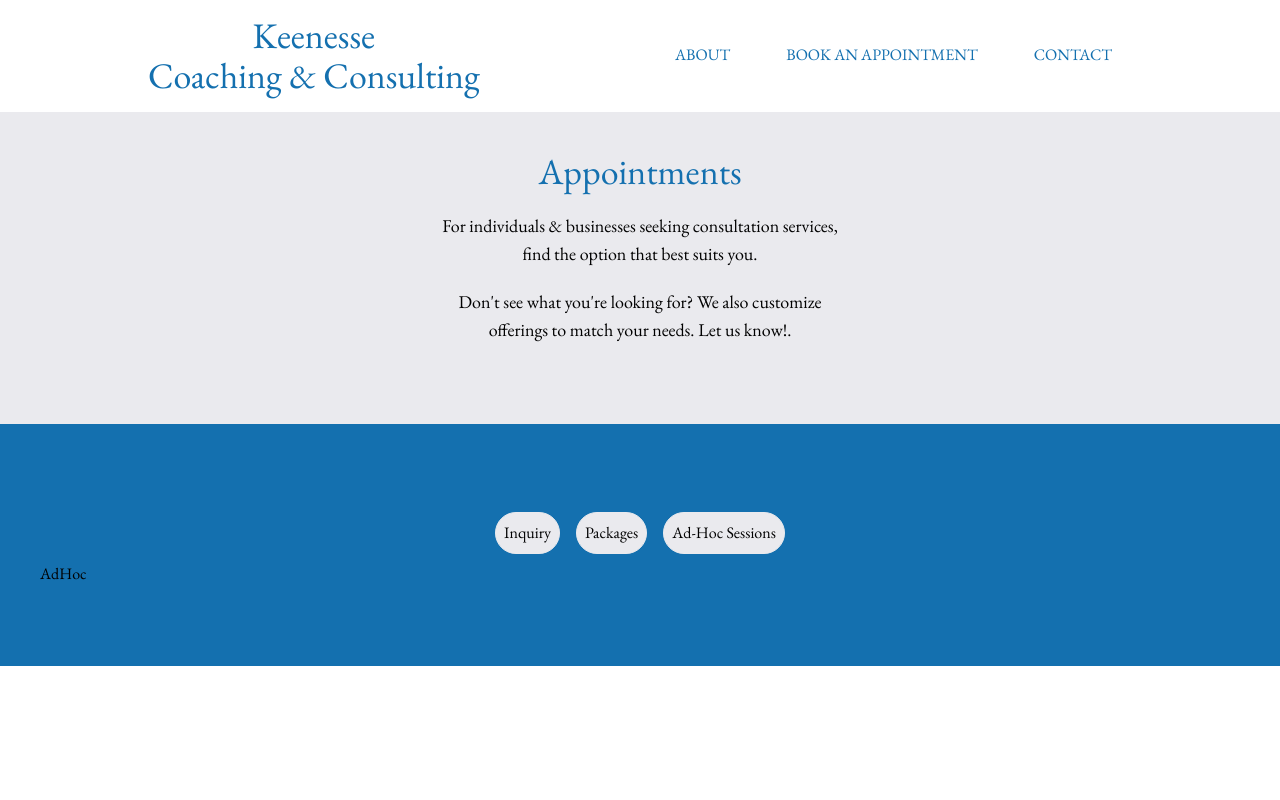
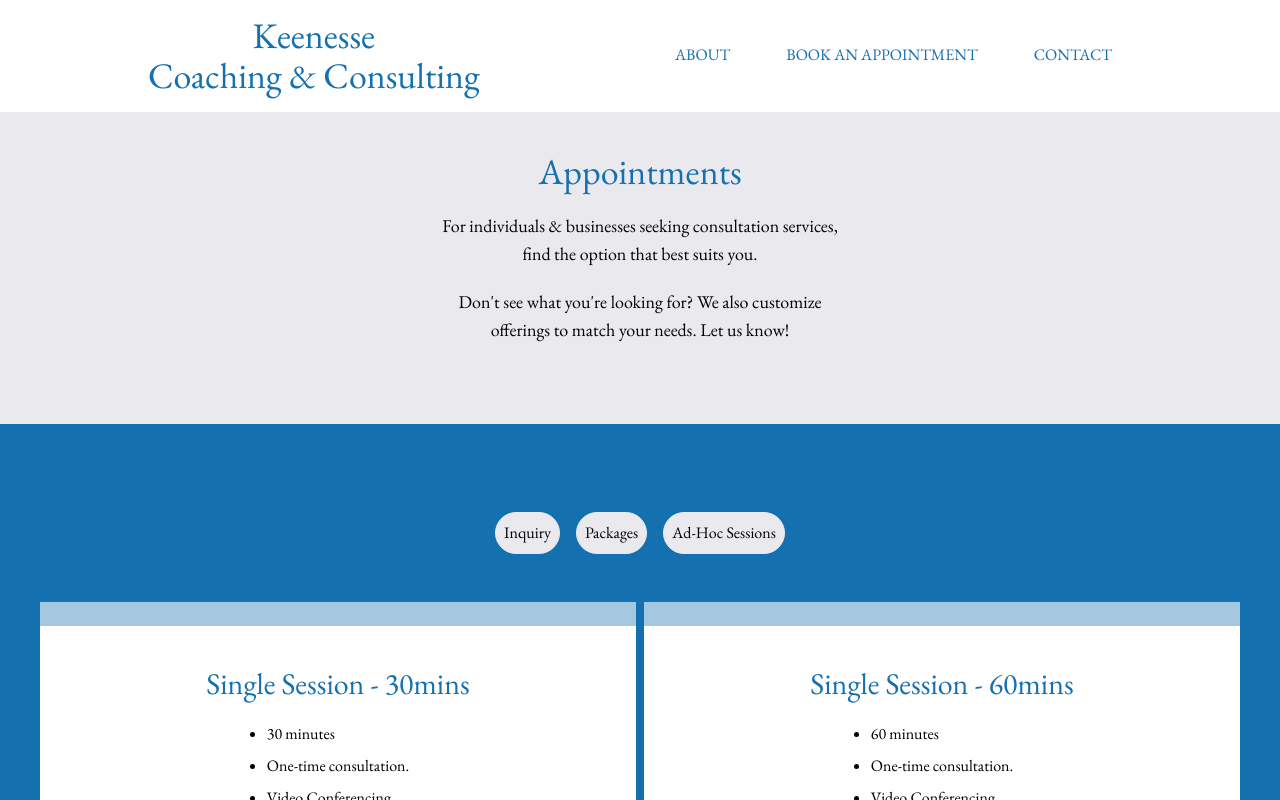
Before and after one commit to ybot1122/keenesse, a Next.js app: page /appointments in a window 1280 px wide. Both pictures are taken after a click on the button "Ad-Hoc Sessions". Shown: the top 800 px of the page. Built offline with nearby package versions, Linux system fonts and the light colour scheme.

Commit message:
More progress on appointments page

```diff
--- a/app/appointments/Tabs.tsx
+++ b/app/appointments/Tabs.tsx
@@ -71,34 +71,37 @@ const Packages = () => {
   return (
     <div className="grid grid-cols-1 md:grid-cols-3 text-center mt-10 gap-2">
       <BuyCard
-        title="30 Minutes"
+        title="TODO"
         href="https://calendly.com/keenesse/free30min"
         indented={true}
         bg="white"
         details={[
-          "30 minutes",
-          "Discovery call for the first time only.",
-          "Video Conferencing.",
+          "Video conferencing weekly for 30 mins",
+          "Daily access: coaching and check-ins via email",
+          "Automated reminders and billing; cancel anytime",
+          "Sessions don’t expire, unlimited rescheduling",
         ]}
       />
       <BuyCard
         details={[
-          "45 minutes",
-          "Initial Inquiry for business proposals or scheduling meetings for billing via invoice under contract.",
-          "Video Conferencing.",
+          "12 Video conferencing per year for 60 minutes (or 2x 30 mins)",
+          "Daily access: coaching and check-ins via email",
+          "Automated reminders and billing; cancel anytime",
+          "Sessions don't expire, unlimited rescheduling",
         ]}
-        title="Business Consultation"
+        title="TODO"
         href="https://calendly.com/keenesse/30min"
         indented={false}
         bg="white"
       />
       <BuyCard
         details={[
-          "45 minutes",
-          "Initial Inquiry for business proposals or scheduling meetings for billing via invoice under contract.",
-          "Video Conferencing.",
+          "4 Video conferencing per year for 60 minutes",
+          "Daily access: coaching and check-ins via email",
+          "Automated reminders and billing; cancel anytime",
+          "Sessions don't expire, unlimited rescheduling",
         ]}
-        title="Business Consultation"
+        title="TODO"
         href="https://calendly.com/keenesse/30min"
         indented={true}
         bg="white"
@@ -108,5 +111,32 @@ const Packages = () => {
 };
 
 const AdHoc = () => {
-  return <div>AdHoc</div>;
+  return (
+    <div className="grid grid-cols-1 md:grid-cols-2 text-center mt-10 gap-2">
+      <BuyCard
+        title="Single Session - 30mins"
+        href="https://calendly.com/keenesse/30min"
+        indented={false}
+        price="$129"
+        bg="white"
+        details={[
+          "30 minutes",
+          "One-time consultation.",
+          "Video Conferencing.",
+        ]}
+      />
+      <BuyCard
+        title="Single Session - 60mins"
+        price="$249"
+        details={[
+          "60 minutes",
+          "One-time consultation.",
+          "Video Conferencing.",
+        ]}
+        href="https://calendly.com/keenesse/60min"
+        indented={false}
+        bg="white"
+      />
+    </div>
+  );
 };
--- a/app/appointments/page.tsx
+++ b/app/appointments/page.tsx
@@ -14,7 +14,10 @@ export default function Appointments() {
           <p className="text-center max-w-[425px] text-lg mx-auto">
             Don&apos;t see what you&apos;re looking for? We also customize
             offerings to match your needs.{" "}
-            <Link href="/contact">Let us know</Link>!.
+            <Link href="/contact" className="text-underline">
+              Let us know
+            </Link>
+            !
           </p>
         </div>
       </div>
--- a/components/BuyCard.tsx
+++ b/components/BuyCard.tsx
@@ -32,7 +32,7 @@ export default function BuyCard({
         ))}
       </ul>
 
-      {price && <p className="text-blue text-2xl mb-10">{price}</p>}
+      {price && <p className="text-blue text-2xl my-5">{price}</p>}
       <div className="text-center mt-5">
         <Link
           href={href}
```
